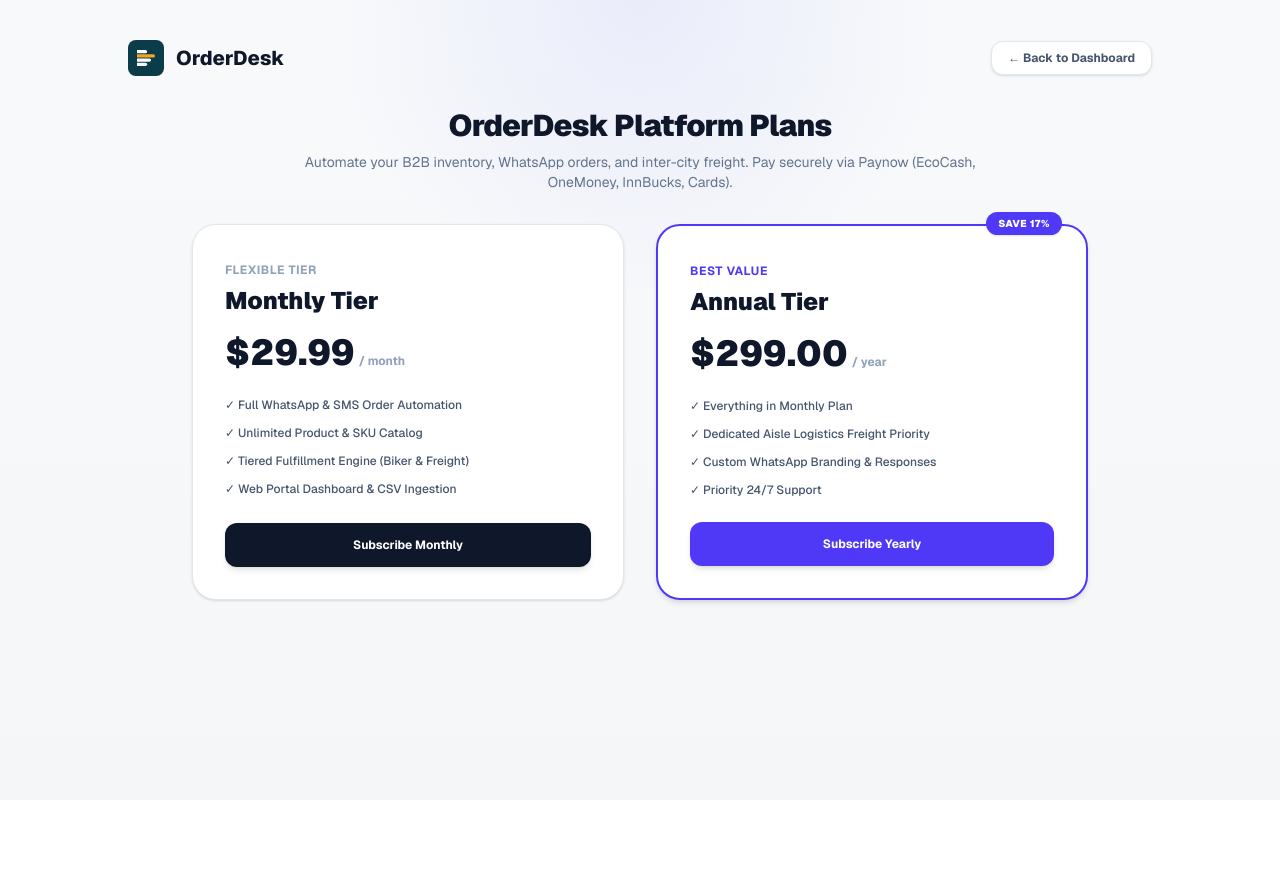
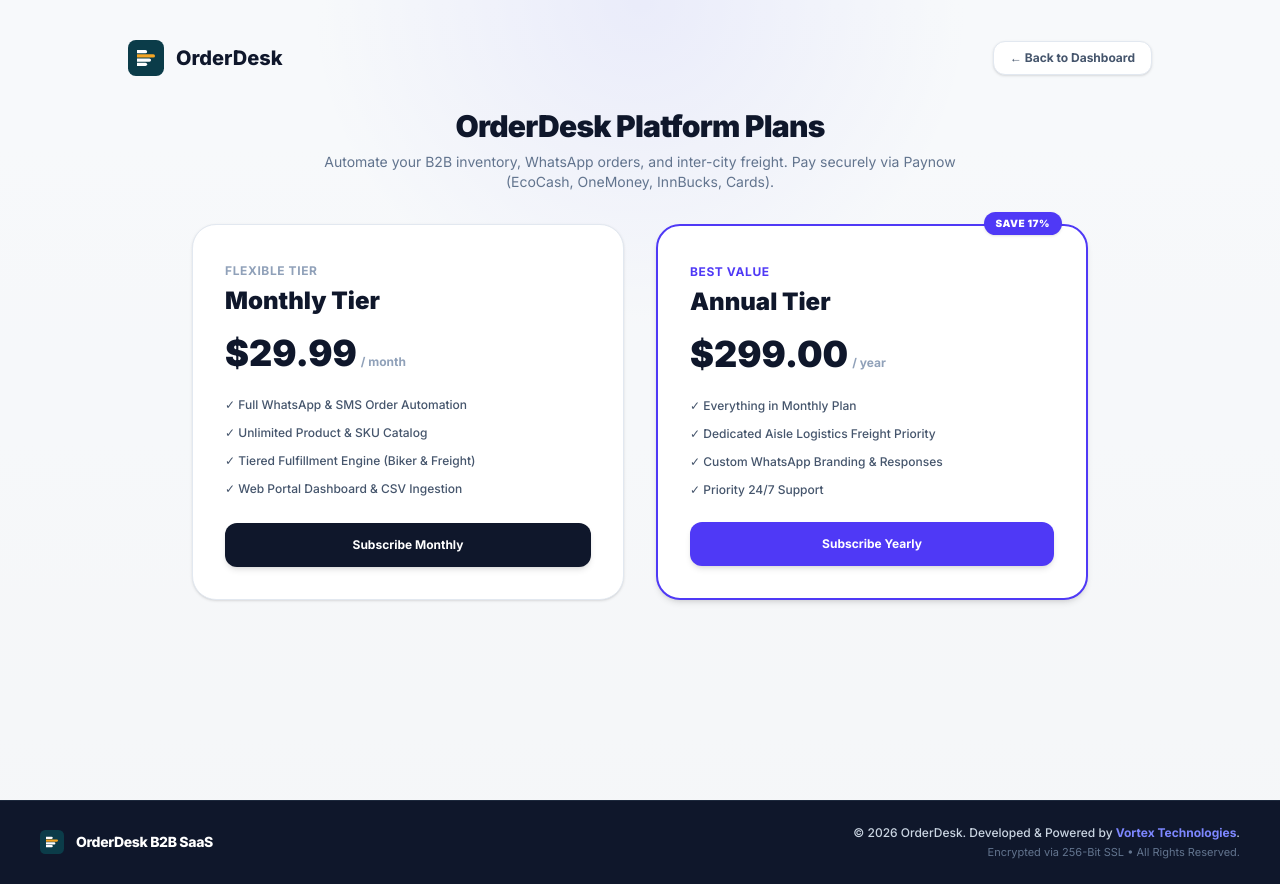
Before and after one commit to Mishtino/orderdesk-ui, a Next.js app: page /billing in a window 1280 px wide. Before the commit the page ends 800 px from the top, so only its background shows below. Built offline with nearby package versions, Linux system fonts and the light colour scheme.

Commit message:
Add global security headers and Vortex Technologies copyright footer

```diff
--- a/src/app/layout.tsx
+++ b/src/app/layout.tsx
@@ -1,29 +1,54 @@
 import type { Metadata } from "next";
-import { Geist, Geist_Mono } from "next/font/google";
+import { Inter } from "next/font/google";
+import Image from "next/image";
 import "./globals.css";
 
-const geistSans = Geist({
-  variable: "--font-geist-sans",
-  subsets: ["latin"],
-});
-
-const geistMono = Geist_Mono({
-  variable: "--font-geist-mono",
-  subsets: ["latin"],
-});
+const inter = Inter({ subsets: ["latin"] });
 
 export const metadata: Metadata = {
-  title: "OrderDesk Supplier Portal",
-  description: "Live wholesale inventory and order dashboard",
+  title: "OrderDesk - B2B Supplier Portal SaaS",
+  description: "Automate wholesale orders, inventory, and inter-city freight in Zimbabwe.",
+  icons: {
+    icon: "/orderdesk-icon.svg",
+    apple: "/apple-touch-icon.png",
+  },
 };
 
-export default function RootLayout({ children }: LayoutProps<"/">) {
+export default function RootLayout({
+  children,
+}: {
+  children: React.ReactNode;
+}) {
   return (
-    <html
-      lang="en"
-      className={`${geistSans.variable} ${geistMono.variable} h-full antialiased`}
-    >
-      <body className="min-h-full flex flex-col">{children}</body>
+    <html lang="en">
+      <body className={`${inter.className} min-h-screen flex flex-col justify-between bg-slate-50/50 text-slate-900`}>
+        <div className="flex-grow">{children}</div>
+
+        {/* Universal Security & Copyright Footer */}
+        <footer className="w-full bg-slate-900 text-slate-400 border-t border-slate-800 py-6 px-6 sm:px-10 text-xs font-sans print:hidden">
+          <div className="max-w-7xl mx-auto flex flex-col sm:flex-row items-center justify-between gap-4">
+            <div className="flex items-center gap-3">
+              <Image
+                src="/orderdesk-icon.svg"
+                alt="OrderDesk Icon"
+                width={24}
+                height={24}
+                className="h-6 w-6 object-contain"
+              />
+              <span className="font-extrabold text-white text-sm tracking-tight">OrderDesk B2B SaaS</span>
+            </div>
+
+            <div className="text-center sm:text-right space-y-1">
+              <p className="font-medium text-slate-300">
+                © {new Date().getFullYear()} OrderDesk. Developed & Powered by <strong className="text-indigo-400 font-bold">Vortex Technologies</strong>.
+              </p>
+              <p className="text-[11px] text-slate-500">
+                Encrypted via 256-Bit SSL • All Rights Reserved.
+              </p>
+            </div>
+          </div>
+        </footer>
+      </body>
     </html>
   );
 }
```
